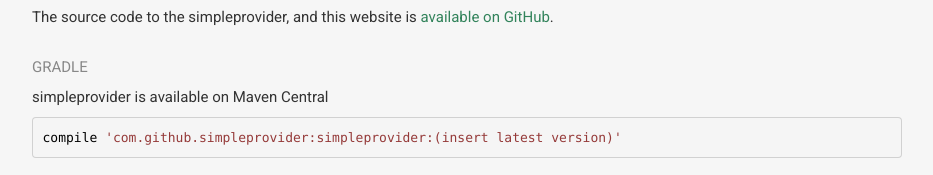
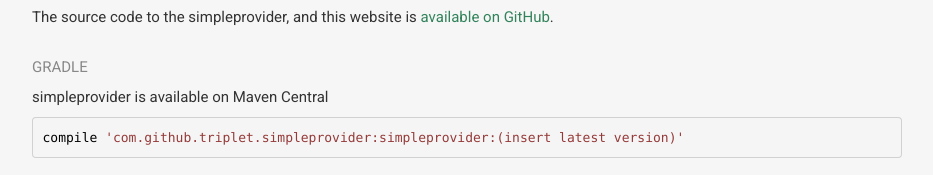
Before and after one commit to Triple-T/simpleprovider, a plain HTML site: page index.html in a window 1280 px wide. Shown: the part 2828-3003 px from the top of the page, without its empty margins (23-956 px from the left). Drawn offline with nearby package versions, Linux system fonts and the light colour scheme.

Commit message:
Fixed gradle code snippet

```diff
--- a/index.html
+++ b/index.html
@@ -159,7 +159,7 @@
 
                 <h4>Gradle</h4>
                 <p>simpleprovider is available on Maven Central</p>
-                <pre class="prettyprint">compile 'com.github.simpleprovider:simpleprovider:<span class="version str">(insert latest version)</span>'</pre>
+                <pre class="prettyprint">compile 'com.github.triplet.simpleprovider:simpleprovider:<span class="version str">(insert latest version)</span>'</pre>
 
                 <h3 id="license">License</h3>
             <pre>The MIT License (MIT)
```
